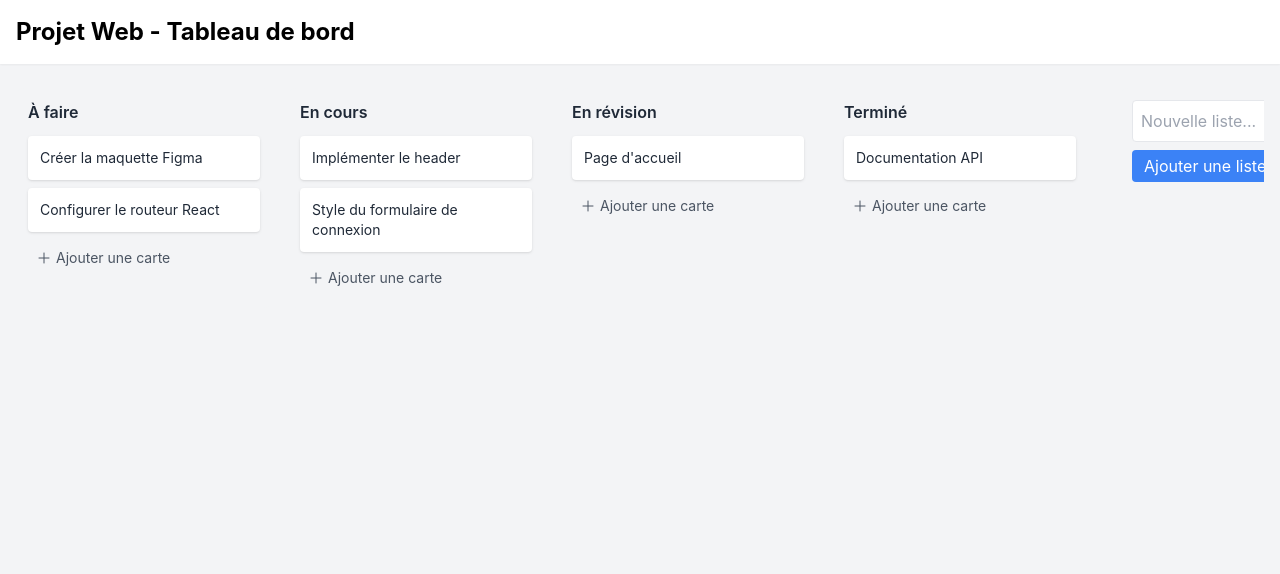
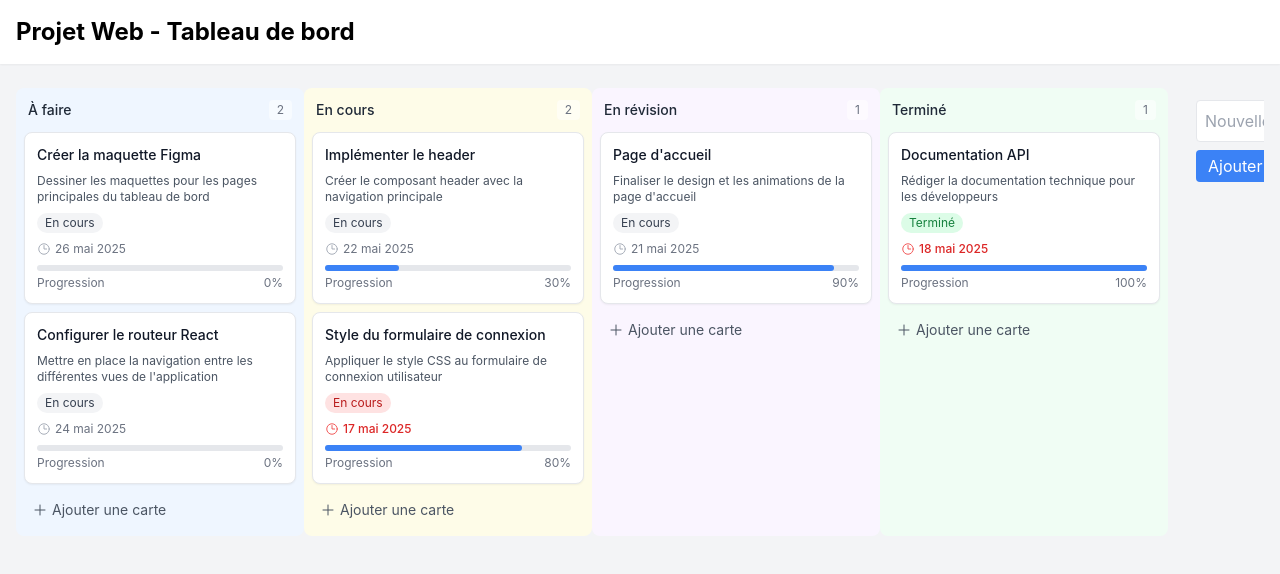
Before and after one commit to AkremBelkahla/react-trello-clone, a React (Create React App) app: page /board/board-1 in a window 1280 px wide. Shown: the top 574 px of the page. Built offline with nearby package versions, Linux system fonts and the light colour scheme.

Commit message:
feat: implémente les composants de base pour le tableau kanban avec drag-and-drop

```diff
--- a/src/components/Card.tsx
+++ b/src/components/Card.tsx
@@ -1,71 +1,142 @@
 import React, { useState } from 'react';
 import { Card as CardType } from '../types';
-import { PencilIcon, TrashIcon } from '@heroicons/react/24/outline';
+import { PencilIcon, TrashIcon, ClockIcon, CheckCircleIcon } from '@heroicons/react/24/outline';
 
 interface CardProps {
   card: CardType;
 }
 
 const Card: React.FC<CardProps> = ({ card }) => {
-  const [isEditing, setIsEditing] = useState(false);
-  const [title, setTitle] = useState(card.title);
-  const [showActions, setShowActions] = useState(false);
+  const [isHovered, setIsHovered] = useState(false);
 
-  const handleSave = () => {
-    // TODO: Implémenter la mise à jour de la carte
-    setIsEditing(false);
+  // Fonctions de placeholder pour les actions
+  const handleEdit = (e: React.MouseEvent) => {
+    e.stopPropagation();
+    // TODO: Implémenter l'édition
   };
 
-  const handleDelete = () => {
-    // TODO: Implémenter la suppression de la carte
+  const handleDelete = (e: React.MouseEvent) => {
+    e.stopPropagation();
+    // TODO: Implémenter la suppression
   };
 
-  if (isEditing) {
-    return (
-      <div className="bg-white p-3 rounded shadow mb-2">
-        <input
-          type="text"
-          value={title}
-          onChange={(e) => setTitle(e.target.value)}
-          className="w-full p-2 border rounded focus:outline-none focus:ring-1 focus:ring-blue-500"
-          autoFocus
-          onBlur={handleSave}
-          onKeyDown={(e) => {
-            if (e.key === 'Enter') handleSave();
-            if (e.key === 'Escape') {
-              setTitle(card.title);
-              setIsEditing(false);
+  // Déterminer si la carte a une date d'échéance
+  const hasDueDate = Boolean(card.dueDate);
+  const isOverdue = hasDueDate && card.dueDate ? new Date(card.dueDate) < new Date() : false;
+
+  // Couleur de la pastille en fonction de l'état
+  const getStatusColor = () => {
+    if (card.status === 'done') return 'bg-green-100 text-green-700';
+    if (isOverdue) return 'bg-red-100 text-red-700';
+    return 'bg-gray-100 text-gray-700';
+  };
+
+  // Couleur de la priorité
+  const getPriorityColor = () => {
+    switch (card.priority) {
+      case 'high':
+        return 'bg-red-100 text-red-700';
+      case 'medium':
+        return 'bg-yellow-100 text-yellow-700';
+      case 'low':
+        return 'bg-blue-100 text-blue-700';
+      default:
+        return 'bg-gray-100 text-gray-700';
     }
-          }}
-        />
-      </div>
-    );
+  };
+
+  // Texte de la priorité
+  const getPriorityText = () => {
+    switch (card.priority) {
+      case 'high':
+        return 'Haute';
+      case 'medium':
+        return 'Moyenne';
+      case 'low':
+        return 'Basse';
+      default:
+        return 'Non définie';
     }
+  };
+
+  // Formater la date
+  const formatDate = (dateString?: string) => {
+    if (!dateString) return '';
+    return new Date(dateString).toLocaleDateString('fr-FR', {
+      day: 'numeric',
+      month: 'short',
+      year: 'numeric'
+    });
+  };
 
   return (
     <div
-      className="bg-white p-3 rounded shadow mb-2 hover:bg-gray-50 relative group"
-      onMouseEnter={() => setShowActions(true)}
-      onMouseLeave={() => setShowActions(false)}
+      className="bg-white rounded-lg shadow-sm border border-gray-200 p-3 mb-2 hover:shadow-md transition-shadow cursor-pointer"
+      onMouseEnter={() => setIsHovered(true)}
+      onMouseLeave={() => setIsHovered(false)}
     >
-      <p className="text-sm text-gray-800">{card.title}</p>
-
-      {showActions && (
-        <div className="absolute right-1 top-1 flex space-x-1 opacity-0 group-hover:opacity-100 transition-opacity">
+      {/* En-tête de la carte avec titre et actions */}
+      <div className="flex justify-between items-start mb-2">
+        <h4 className="text-sm font-medium text-gray-900">{card.title}</h4>
+        {isHovered && (
+          <div className="flex space-x-1">
             <button
-            onClick={() => setIsEditing(true)}
-            className="p-1 text-gray-500 hover:bg-gray-200 rounded"
+              onClick={handleEdit}
+              className="text-gray-400 hover:text-blue-500 p-1"
               title="Modifier"
             >
-            <PencilIcon className="h-3 w-3" />
+              <PencilIcon className="h-3.5 w-3.5" />
             </button>
             <button
               onClick={handleDelete}
-            className="p-1 text-gray-500 hover:bg-red-100 hover:text-red-600 rounded"
+              className="text-gray-400 hover:text-red-500 p-1"
               title="Supprimer"
             >
-            <TrashIcon className="h-3 w-3" />
+              <TrashIcon className="h-3.5 w-3.5" />
             </button>
+          </div>
+        )}
+      </div>
+
+      {/* Description */}
+      {card.description && (
+        <p className="text-xs text-gray-600 mb-2 line-clamp-2">
+          {card.description}
+        </p>
+      )}
+
+      {/* Badge d'état */}
+      {card.status && (
+        <div className="flex items-center mb-2">
+          <span className={`text-xs px-2 py-0.5 rounded-full ${getStatusColor()}`}>
+            {card.status === 'done' ? 'Terminé' : 'En cours'}
+          </span>
+        </div>
+      )}
+
+      {/* Date d'échéance */}
+      {hasDueDate && card.dueDate && (
+        <div className="flex items-center text-xs text-gray-500 mt-2">
+          <ClockIcon className={`h-3.5 w-3.5 mr-1 ${isOverdue ? 'text-red-500' : 'text-gray-400'}`} />
+          <span className={isOverdue ? 'text-red-600 font-medium' : ''}>
+            {formatDate(card.dueDate)}
+          </span>
+        </div>
+      )}
+
+      {/* Barre de progression (exemple) */}
+      {card.progress !== undefined && (
+        <div className="mt-2">
+          <div className="w-full bg-gray-200 rounded-full h-1.5 mb-1">
+            <div
+              className="bg-blue-500 h-1.5 rounded-full"
+              style={{ width: `${card.progress}%` }}
+            ></div>
+          </div>
+          <div className="flex justify-between text-xs text-gray-500">
+            <span>Progression</span>
+            <span>{card.progress}%</span>
+          </div>
         </div>
       )}
     </div>
--- a/src/components/List.tsx
+++ b/src/components/List.tsx
@@ -2,7 +2,7 @@ import React, { useState } from 'react';
 import { Droppable, Draggable } from 'react-beautiful-dnd';
 import { Card as CardType } from '../types';
 import Card from './Card';
-import { PlusIcon } from '@heroicons/react/24/outline';
+import { PlusIcon, XMarkIcon } from '@heroicons/react/24/outline';
 
 interface ListProps {
   list: {
@@ -10,7 +10,7 @@ interface ListProps {
     title: string;
   };
   cards: CardType[];
-  onAddCard: (listId: string, title: string) => void;
+  onAddCard: (title: string) => void;
 }
 
 const List: React.FC<ListProps> = ({ list, cards, onAddCard }) => {
@@ -24,21 +24,37 @@ const List: React.FC<ListProps> = ({ list, cards, onAddCard }) => {
       return;
     }
 
-    onAddCard(list.id, newCardTitle);
+    onAddCard(newCardTitle);
     setNewCardTitle('');
     setIsAddingCard(false);
   };
 
+  // Couleurs de fond pour les listes (comme sur l'image de référence)
+  const listColors = {
+    'À faire': 'bg-blue-50',
+    'En cours': 'bg-yellow-50',
+    'En révision': 'bg-purple-50',
+    'Terminé': 'bg-green-50'
+  };
+
+  // @ts-ignore - On ignore l'erreur de typage pour la couleur de la liste
+  const listColor = listColors[list.title] || 'bg-gray-50';
+
   return (
-    <div className="flex-shrink-0 w-64 bg-gray-100 rounded-lg p-3 mr-4">
-      <h3 className="font-semibold mb-3 text-gray-800">{list.title}</h3>
+    <div className={`flex-shrink-0 w-72 rounded-lg p-2 ${listColor}`}>
+      <div className="flex justify-between items-center mb-2 p-1">
+        <h3 className="font-medium text-sm text-gray-800">{list.title}</h3>
+        <span className="text-xs text-gray-500 bg-white bg-opacity-50 px-2 py-0.5 rounded">
+          {cards.length}
+        </span>
+      </div>
 
       <Droppable droppableId={list.id} type="CARD">
         {(provided) => (
           <div
             ref={provided.innerRef}
             {...provided.droppableProps}
-            className="space-y-2 min-h-[20px]"
+            className="space-y-2 min-h-[10px]"
           >
             {cards.map((card, index) => (
               <Draggable key={card.id} draggableId={card.id} index={index}>
@@ -54,40 +70,47 @@ const List: React.FC<ListProps> = ({ list, cards, onAddCard }) => {
               </Draggable>
             ))}
             {provided.placeholder}
-          </div>
-        )}
-      </Droppable>
 
-      {isAddingCard ? (
-        <form onSubmit={handleAddCard} className="mt-3">
-          <input
-            type="text"
+            {isAddingCard && (
+              <form onSubmit={handleAddCard} className="mt-1">
+                <textarea
                   value={newCardTitle}
                   onChange={(e) => setNewCardTitle(e.target.value)}
-            placeholder="Saisissez un titre pour cette carte..."
-            className="w-full p-2 text-sm border rounded shadow-sm focus:outline-none focus:ring-1 focus:ring-blue-500"
+                  placeholder="Saisissez un titre pour cette carte…"
+                  className="w-full p-2 text-sm rounded border border-gray-300 mb-1 resize-none"
+                  rows={3}
                   autoFocus
+                  onKeyDown={(e) => {
+                    if (e.key === 'Escape') {
+                      setIsAddingCard(false);
+                    }
+                  }}
                 />
-          <div className="flex mt-2">
+                <div className="flex items-center">
                   <button
                     type="submit"
-              className="bg-blue-500 text-white text-sm px-3 py-1 rounded hover:bg-blue-600 transition-colors"
+                    className="bg-blue-500 text-white px-3 py-1.5 rounded text-sm font-medium hover:bg-blue-600 transition-colors"
                   >
                     Ajouter une carte
                   </button>
                   <button
                     type="button"
                     onClick={() => setIsAddingCard(false)}
-              className="ml-2 text-gray-500 hover:text-gray-700"
+                    className="ml-2 text-gray-500 hover:text-gray-700 p-1"
                   >
-              ✕
+                    <XMarkIcon className="h-5 w-5" />
                   </button>
                 </div>
               </form>
-      ) : (
+            )}
+          </div>
+        )}
+      </Droppable>
+
+      {!isAddingCard && (
         <button
           onClick={() => setIsAddingCard(true)}
-          className="w-full mt-2 flex items-center text-sm text-gray-600 hover:bg-gray-200 p-2 rounded transition-colors"
+          className="mt-2 w-full text-gray-600 hover:bg-gray-200 py-2 px-2 rounded text-sm flex items-center justify-start"
         >
           <PlusIcon className="h-4 w-4 mr-1" />
           <span>Ajouter une carte</span>
--- a/src/features/board/boardSlice.ts
+++ b/src/features/board/boardSlice.ts
@@ -18,38 +18,74 @@ const initialState: AppState = {
     {
       id: 'card-1',
       title: 'Créer la maquette Figma',
-      description: 'Dessiner les maquettes pour les pages principales',
+      description: 'Dessiner les maquettes pour les pages principales du tableau de bord',
       listId: 'list-1',
+      status: 'todo',
+      dueDate: new Date(Date.now() + 7 * 24 * 60 * 60 * 1000).toISOString(), // Dans 7 jours
+      progress: 0,
+      priority: 'high',
+      createdAt: new Date().toISOString(),
+      updatedAt: new Date().toISOString(),
     },
     {
       id: 'card-2',
       title: 'Configurer le routeur React',
-      description: 'Mettre en place la navigation entre les pages',
+      description: 'Mettre en place la navigation entre les différentes vues de l\'application',
       listId: 'list-1',
+      status: 'todo',
+      dueDate: new Date(Date.now() + 5 * 24 * 60 * 60 * 1000).toISOString(), // Dans 5 jours
+      progress: 0,
+      priority: 'medium',
+      createdAt: new Date().toISOString(),
+      updatedAt: new Date().toISOString(),
     },
     {
       id: 'card-3',
       title: 'Implémenter le header',
-      description: 'Créer le composant header avec la navigation',
+      description: 'Créer le composant header avec la navigation principale',
       listId: 'list-2',
+      status: 'in_progress',
+      dueDate: new Date(Date.now() + 3 * 24 * 60 * 60 * 1000).toISOString(), // Dans 3 jours
+      progress: 30,
+      priority: 'high',
+      createdAt: new Date().toISOString(),
+      updatedAt: new Date().toISOString(),
     },
     {
       id: 'card-4',
       title: 'Style du formulaire de connexion',
-      description: 'Appliquer le style CSS au formulaire',
+      description: 'Appliquer le style CSS au formulaire de connexion utilisateur',
       listId: 'list-2',
+      status: 'in_progress',
+      dueDate: new Date(Date.now() - 2 * 24 * 60 * 60 * 1000).toISOString(), // 2 jours de retard
+      progress: 80,
+      priority: 'medium',
+      createdAt: new Date().toISOString(),
+      updatedAt: new Date().toISOString(),
     },
     {
       id: 'card-5',
       title: 'Page d\'accueil',
-      description: 'Révision du design et des animations',
+      description: 'Finaliser le design et les animations de la page d\'accueil',
       listId: 'list-3',
+      status: 'in_review',
+      dueDate: new Date(Date.now() + 2 * 24 * 60 * 60 * 1000).toISOString(), // Dans 2 jours
+      progress: 90,
+      priority: 'high',
+      createdAt: new Date().toISOString(),
+      updatedAt: new Date().toISOString(),
     },
     {
       id: 'card-6',
       title: 'Documentation API',
-      description: 'Rédiger la documentation pour les développeurs',
+      description: 'Rédiger la documentation technique pour les développeurs',
       listId: 'list-4',
+      status: 'done',
+      dueDate: new Date(Date.now() - 1 * 24 * 60 * 60 * 1000).toISOString(), // Hier
+      progress: 100,
+      priority: 'low',
+      createdAt: new Date().toISOString(),
+      updatedAt: new Date().toISOString(),
     },
   ],
   currentBoardId: 'board-1',
```
Also changed, not shown: src/types/index.ts (+8 -0 lines). Lines whose indentation alone changed are shown as unchanged.
